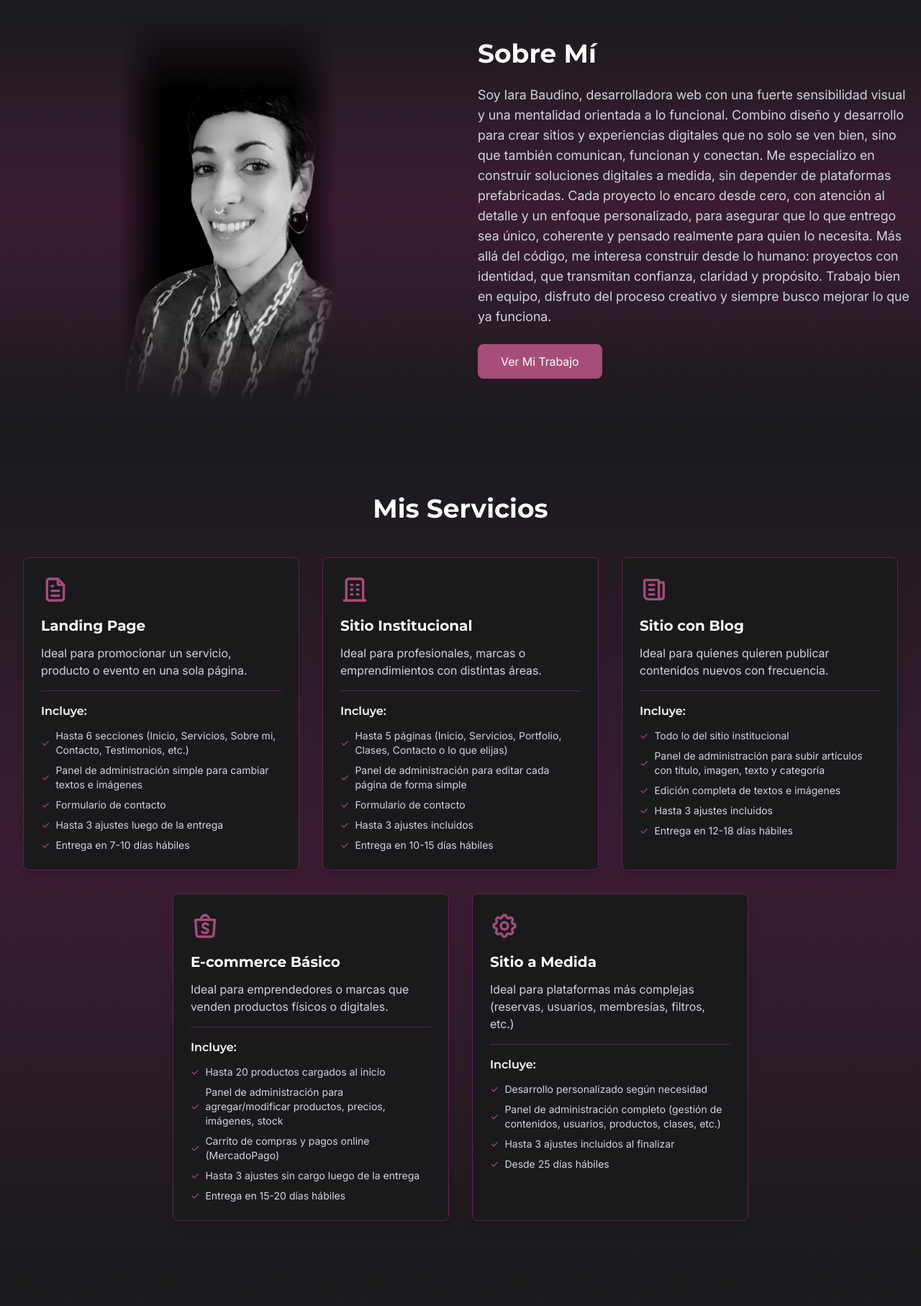
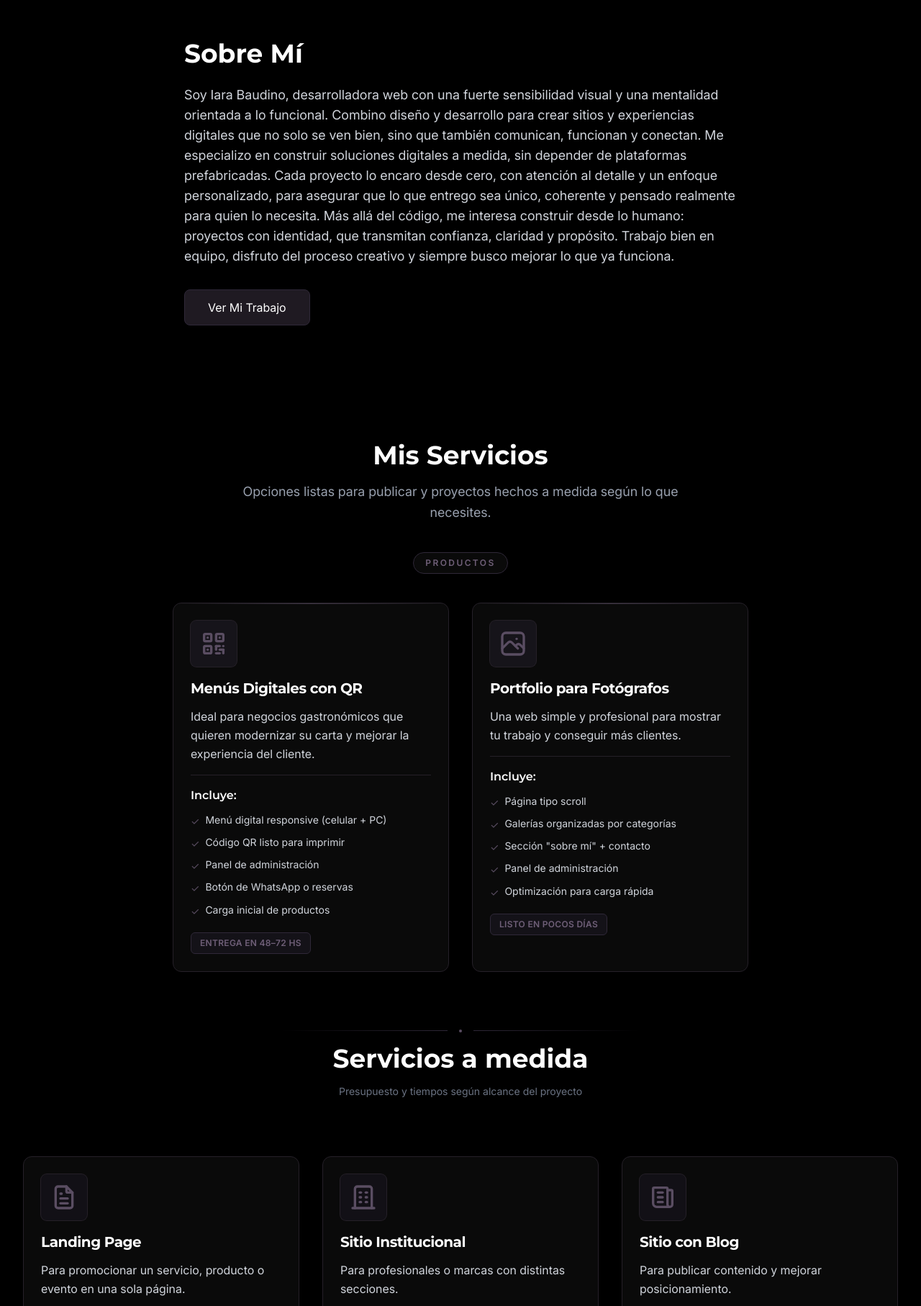
Before and after one commit to TheMigrantsCompany/landingmigrants, a Next.js app: page / in a window 1280 px wide. Shown: the part 826-2640 px from the top of the page at 72% size. Built offline with nearby package versions, Linux system fonts and the light colour scheme.

Commit message:
actualizacion

```diff
--- a/src/app/globals.css
+++ b/src/app/globals.css
@@ -1,12 +1,16 @@
 @import "tailwindcss";
 
 :root {
-  --color-primary-900: #1a1a1d;
-  --color-primary-800: #3b1c32;
-  --color-primary-600: #6a1e55;
-  --color-primary-400: #a64d79;
-  --background: var(--color-primary-900);
+  /* Base: negro; violeta solo como acento oscuro */
+  --background: #000000;
   --foreground: #ffffff;
+  --surface: #0a0a0a;
+  --surface-raised: #111111;
+  --border-subtle: #252028;
+  --accent: #5a4d62;
+  --accent-hover: #6f5f78;
+  --accent-cta: #1f1a22;
+  --accent-cta-hover: #2a232e;
   --font-sans: var(--font-geist-sans);
   --font-mono: var(--font-geist-mono);
 }
@@ -67,8 +71,8 @@ section::before {
   height: 150px;
   background: linear-gradient(
     to bottom,
-    rgba(26, 26, 29, 0.8) 0%,
-    rgba(26, 26, 29, 0.4) 40%,
+    rgba(0, 0, 0, 0.75) 0%,
+    rgba(0, 0, 0, 0.35) 40%,
     transparent 100%
   );
   pointer-events: none;
@@ -85,8 +89,8 @@ section::after {
   height: 150px;
   background: linear-gradient(
     to top,
-    rgba(26, 26, 29, 0.8) 0%,
-    rgba(26, 26, 29, 0.4) 40%,
+    rgba(0, 0, 0, 0.75) 0%,
+    rgba(0, 0, 0, 0.35) 40%,
     transparent 100%
   );
   pointer-events: none;
@@ -144,7 +148,7 @@ section > div {
 }
 
 .menu-lateral-opaco {
-  background: #1a1a1d !important;
+  background: #000000 !important;
   opacity: 1 !important;
 }
 
--- a/src/components/About.tsx
+++ b/src/components/About.tsx
@@ -1,32 +1,24 @@
 "use client";
 
-import Image from "next/image";
+export function About() {
+  const scrollToPortfolio = () => {
+    const portfolioSection = document.querySelector("#portfolio");
+    if (portfolioSection) {
+      portfolioSection.scrollIntoView({
+        behavior: "smooth",
+        block: "start",
+      });
+    }
+  };
 
-export function About() {
   return (
-    <section
-      id="about"
-      className="pt-8 pb-20 md:py-20 bg-gradient-to-b from-[#1A1A1D] via-[#3B1C32] to-[#1A1A1D]"
-    >
+    <section id="about" className="pt-8 pb-20 md:py-20 bg-black">
       <div className="container mx-auto px-4">
-        {/* MOBILE */}
-        <div className="block md:hidden">
-          <h2 className="text-3xl font-bold mb-4 text-white text-center">
+        <div className="max-w-3xl mx-auto text-center md:text-left">
+          <h2 className="text-3xl md:text-4xl font-bold mb-6 text-white">
             Sobre Mí
           </h2>
-          <div className="flex justify-center mb-6">
-            <div className="w-48 h-48 sm:w-64 sm:h-64 rounded-lg overflow-hidden flex items-center justify-center bg-[#3B1C32]">
-              <Image
-                src="/imagen portfolio 1.jpg"
-                alt="Foto de Iara Baudino"
-                width={256}
-                height={256}
-                className="object-cover w-full h-full shadow-lg fade-mask"
-                priority
-              />
-            </div>
-          </div>
-          <p className="text-gray-300 mb-6 text-lg text-center px-2">
+          <p className="text-gray-300 mb-8 text-lg">
             Soy Iara Baudino, desarrolladora web con una fuerte sensibilidad
             visual y una mentalidad orientada a lo funcional. Combino diseño y
             desarrollo para crear sitios y experiencias digitales que no solo se
@@ -40,64 +32,11 @@ export function About() {
             claridad y propósito. Trabajo bien en equipo, disfruto del proceso
             creativo y siempre busco mejorar lo que ya funciona.
           </p>
-          <div className="flex justify-center">
+          <div className="flex justify-center md:justify-start">
             <button
-              className="bg-[#A64D79] text-white px-8 py-3 rounded-lg hover:bg-[#6A1E55] transition-colors"
-              onClick={() => {
-                const portfolioSection = document.querySelector("#portfolio");
-                if (portfolioSection) {
-                  portfolioSection.scrollIntoView({
-                    behavior: "smooth",
-                    block: "start",
-                  });
-                }
-              }}
-            >
-              Ver Mi Trabajo
-            </button>
-          </div>
-        </div>
-        {/* DESKTOP */}
-        <div className="hidden md:flex md:flex-row items-center gap-12">
-          <div className="md:w-1/2 flex justify-center items-center">
-            <div className="flex justify-center items-center w-full h-[400px]">
-              <Image
-                src="/imagen portfolio 1.jpg"
-                alt="Foto de Iara Baudino"
-                width={300}
-                height={300}
-                className="shadow-lg object-cover bg-[#3B1C32] fade-mask"
-                priority
-              />
-            </div>
-          </div>
-          <div className="md:w-1/2">
-            <h2 className="text-4xl font-bold mb-6 text-white">Sobre Mí</h2>
-            <p className="text-gray-300 mb-6 text-lg whitespace-pre-line">
-              Soy Iara Baudino, desarrolladora web con una fuerte sensibilidad
-              visual y una mentalidad orientada a lo funcional. Combino diseño y
-              desarrollo para crear sitios y experiencias digitales que no solo
-              se ven bien, sino que también comunican, funcionan y conectan. Me
-              especializo en construir soluciones digitales a medida, sin
-              depender de plataformas prefabricadas. Cada proyecto lo encaro
-              desde cero, con atención al detalle y un enfoque personalizado,
-              para asegurar que lo que entrego sea único, coherente y pensado
-              realmente para quien lo necesita. Más allá del código, me interesa
-              construir desde lo humano: proyectos con identidad, que transmitan
-              confianza, claridad y propósito. Trabajo bien en equipo, disfruto
-              del proceso creativo y siempre busco mejorar lo que ya funciona.
-            </p>
-            <button
-              className="bg-[#A64D79] text-white px-8 py-3 rounded-lg hover:bg-[#6A1E55] transition-colors"
-              onClick={() => {
-                const portfolioSection = document.querySelector("#portfolio");
-                if (portfolioSection) {
-                  portfolioSection.scrollIntoView({
-                    behavior: "smooth",
-                    block: "start",
-                  });
-                }
-              }}
+              type="button"
+              className="bg-[#1f1a22] text-white px-8 py-3 rounded-lg border border-[#2f2838] hover:bg-[#2a232e] hover:border-[#3d3545] transition-colors"
+              onClick={scrollToPortfolio}
             >
               Ver Mi Trabajo
             </button>
--- a/src/components/CallToAction.tsx
+++ b/src/components/CallToAction.tsx
@@ -25,7 +25,7 @@ export function CallToAction() {
   };
 
   return (
-    <section className="py-20 bg-gradient-to-b from-[#1A1A1D] via-[#3B1C32] to-[#1A1A1D]">
+    <section className="py-20 bg-black border-t border-[#1a181c]">
       <div className="container mx-auto px-4 text-center">
         <h2 className="text-4xl font-bold text-white mb-6">{content.title}</h2>
         <p className="text-xl text-white/90 mb-8 max-w-2xl mx-auto">
@@ -33,7 +33,7 @@ export function CallToAction() {
         </p>
         <button
           onClick={content.onButtonClick}
-          className="bg-[#1A1A1D] text-white px-8 py-4 rounded-lg text-lg font-bold hover:bg-[#3B1C32] transition-colors"
+          className="bg-[#1f1a22] text-white px-8 py-4 rounded-lg text-lg font-bold border border-[#2f2838] hover:bg-[#2a232e] hover:border-[#3d3545] transition-colors"
         >
           {content.buttonText}
         </button>
--- a/src/components/Footer.tsx
+++ b/src/components/Footer.tsx
@@ -3,7 +3,7 @@ import { IconPhone, IconMail } from "@tabler/icons-react";
 
 export default function Footer() {
   return (
-    <footer className="w-full bg-[#1A1A1D] border-t border-[#3B1C32] py-6 relative z-50">
+    <footer className="w-full bg-black border-t border-[#1a181c] py-6 relative z-50">
       <div className="container mx-auto px-4 flex flex-col md:flex-row items-center justify-between text-gray-400 text-sm gap-2">
         <div className="flex flex-col md:flex-row md:items-center gap-2">
           <a
--- a/src/components/Services.tsx
+++ b/src/components/Services.tsx
@@ -6,6 +6,8 @@ import {
   IconBrandShopee,
   IconSettings,
   IconNews,
+  IconQrcode,
+  IconPhoto,
 } from "@tabler/icons-react";
 
 interface Service {
@@ -13,112 +15,173 @@ interface Service {
   title: string;
   shortDescription: string;
   features: string[];
+  footerNote?: string;
 }
 
 export function Services() {
-  const services: Service[] = [
+  const products: Service[] = [
+    {
+      icon: <IconQrcode size={40} />,
+      title: "Menús Digitales con QR",
+      shortDescription:
+        "Ideal para negocios gastronómicos que quieren modernizar su carta y mejorar la experiencia del cliente.",
+      features: [
+        "Menú digital responsive (celular + PC)",
+        "Código QR listo para imprimir",
+        "Panel de administración",
+        "Botón de WhatsApp o reservas",
+        "Carga inicial de productos",
+      ],
+      footerNote: "Entrega en 48–72 hs",
+    },
+    {
+      icon: <IconPhoto size={40} />,
+      title: "Portfolio para Fotógrafos",
+      shortDescription:
+        "Una web simple y profesional para mostrar tu trabajo y conseguir más clientes.",
+      features: [
+        "Página tipo scroll",
+        "Galerías organizadas por categorías",
+        'Sección "sobre mí" + contacto',
+        "Panel de administración",
+        "Optimización para carga rápida",
+      ],
+      footerNote: "Listo en pocos días",
+    },
+  ];
+
+  const customServices: Service[] = [
     {
       icon: <IconFileText size={40} />,
       title: "Landing Page",
       shortDescription:
-        "Ideal para promocionar un servicio, producto o evento en una sola página.",
-      features: [
-        "Hasta 6 secciones (Inicio, Servicios, Sobre mi, Contacto, Testimonios, etc.)",
-        "Panel de administración simple para cambiar textos e imágenes",
-        "Formulario de contacto",
-        "Hasta 3 ajustes luego de la entrega",
-        "Entrega en 7-10 días hábiles",
-      ],
+        "Para promocionar un servicio, producto o evento en una sola página.",
+      features: [],
     },
     {
       icon: <IconBuilding size={40} />,
       title: "Sitio Institucional",
-      shortDescription:
-        "Ideal para profesionales, marcas o emprendimientos con distintas áreas.",
-      features: [
-        "Hasta 5 páginas (Inicio, Servicios, Portfolio, Clases, Contacto o lo que elijas)",
-        "Panel de administración para editar cada página de forma simple",
-        "Formulario de contacto",
-        "Hasta 3 ajustes incluidos",
-        "Entrega en 10-15 días hábiles",
-      ],
+      shortDescription: "Para profesionales o marcas con distintas secciones.",
+      features: [],
     },
     {
       icon: <IconNews size={40} />,
       title: "Sitio con Blog",
-      shortDescription:
-        "Ideal para quienes quieren publicar contenidos nuevos con frecuencia.",
-      features: [
-        "Todo lo del sitio institucional",
-        "Panel de administración para subir artículos con título, imagen, texto y categoría",
-        "Edición completa de textos e imágenes",
-        "Hasta 3 ajustes incluidos",
-        "Entrega en 12-18 días hábiles",
-      ],
+      shortDescription: "Para publicar contenido y mejorar posicionamiento.",
+      features: [],
     },
     {
       icon: <IconBrandShopee size={40} />,
-      title: "E-commerce Básico",
-      shortDescription:
-        "Ideal para emprendedores o marcas que venden productos físicos o digitales.",
-      features: [
-        "Hasta 20 productos cargados al inicio",
-        "Panel de administración para agregar/modificar productos, precios, imágenes, stock",
-        "Carrito de compras y pagos online (MercadoPago)",
-        "Hasta 3 ajustes sin cargo luego de la entrega",
-        "Entrega en 15-20 días hábiles",
-      ],
+      title: "E-commerce",
+      shortDescription: "Para vender productos online con pagos integrados.",
+      features: [],
     },
     {
       icon: <IconSettings size={40} />,
       title: "Sitio a Medida",
       shortDescription:
-        "Ideal para plataformas más complejas (reservas, usuarios, membresías, filtros, etc.)",
-      features: [
-        "Desarrollo personalizado según necesidad",
-        "Panel de administración completo (gestión de contenidos, usuarios, productos, clases, etc.)",
-        "Hasta 3 ajustes incluidos al finalizar",
-        "Desde 25 días hábiles",
-      ],
+        "Para proyectos más complejos con funcionalidades específicas.",
+      features: [],
     },
   ];
 
+  const renderCard = (service: Service) => {
+    const isProduct = service.features.length > 0;
+
     return (
-    <section
-      id="servicios"
-      className="py-20 bg-gradient-to-b from-[#1A1A1D] via-[#3B1C32] to-[#1A1A1D]"
+      <div
+        key={service.title}
+        className="group bg-[#0a0a0a] p-6 rounded-xl shadow-lg transition-all duration-300 border border-[#252028] relative overflow-hidden w-full max-w-sm hover:border-[#3d3545] hover:shadow-xl hover:-translate-y-0.5"
       >
-      <div className="container mx-auto px-4">
-        <h2 className="text-4xl font-bold text-center mb-12 text-white">
-          Mis Servicios
-        </h2>
-        <div className="flex flex-wrap justify-center gap-8">
-          {services.map((service, index) => (
+        {isProduct && (
           <div
-              key={index}
-              className="bg-[#1A1A1D] p-6 rounded-lg shadow-lg hover:shadow-xl transition-all duration-300 border border-[#6A1E55] relative overflow-hidden w-full max-w-sm"
+            className="absolute top-0 left-0 right-0 h-px bg-gradient-to-r from-transparent via-[#5a4d62]/70 to-transparent"
+            aria-hidden
+          />
+        )}
+        <div
+          className={`mb-4 inline-flex rounded-lg p-3 ring-1 ring-[#252028] ${isProduct ? "bg-[#16141a]" : "bg-[#121016]"}`}
         >
-              <div className="text-[#A64D79] mb-4">{service.icon}</div>
-              <h3 className="text-xl font-bold mb-3 text-white">
+          <div className="text-[#5a4d62] transition-colors duration-300 group-hover:text-[#6f5f78]">
+            {service.icon}
+          </div>
+        </div>
+        <h3 className="text-xl font-bold mb-3 text-white tracking-tight">
           {service.title}
         </h3>
-              <p className="text-gray-300 mb-4">{service.shortDescription}</p>
-              <div className="border-t border-[#6A1E55] pt-4 mt-2">
+        <p className="text-gray-300 mb-4 leading-relaxed">{service.shortDescription}</p>
+        {service.features.length > 0 && (
+          <div className="border-t border-[#252028] pt-4 mt-2">
             <h4 className="font-semibold text-white mb-3">Incluye:</h4>
-                <ul className="space-y-2">
+            <ul className="space-y-2.5">
               {service.features.map((feature, featureIndex) => (
                 <li
                   key={featureIndex}
-                      className="text-gray-300 text-sm flex items-center"
+                  className="text-gray-300 text-sm flex items-start gap-2 leading-snug"
                 >
-                      <span className="text-[#A64D79] mr-2">✓</span>
+                  <span className="text-[#5a4d62] mt-0.5 shrink-0" aria-hidden>
+                    ✓
+                  </span>
                   {feature}
                 </li>
               ))}
             </ul>
+            {service.footerNote && (
+              <p className="mt-5 inline-flex items-center rounded-md border border-[#2f2838] bg-[#141218] px-3 py-1.5 text-xs font-semibold uppercase tracking-wide text-[#6f5f78]">
+                {service.footerNote}
+              </p>
+            )}
           </div>
+        )}
       </div>
-          ))}
+    );
+  };
+
+  return (
+    <section id="servicios" className="relative py-20 bg-black overflow-hidden">
+      <div
+        className="pointer-events-none absolute inset-0 bg-[radial-gradient(ellipse_85%_55%_at_50%_-15%,rgba(90,77,98,0.14),transparent_55%)]"
+        aria-hidden
+      />
+      <div className="container relative mx-auto px-4">
+        <h2 className="text-4xl font-bold text-center mb-4 text-white">
+          Mis Servicios
+        </h2>
+        <p className="text-center text-gray-400 max-w-2xl mx-auto mb-10 text-base md:text-lg leading-relaxed">
+          Opciones listas para publicar y proyectos hechos a medida según lo que
+          necesites.
+        </p>
+
+        <div className="w-full flex justify-center mb-10">
+          <span className="inline-flex items-center rounded-full border border-[#2f2838] bg-[#0a0a0a] px-4 py-1.5 text-xs font-semibold uppercase tracking-[0.2em] text-[#6f5f78]">
+            Productos
+          </span>
+        </div>
+
+        <div className="flex flex-wrap justify-center gap-8">
+          {products.map(renderCard)}
+
+          <div className="w-full flex flex-col items-center gap-4 my-6 md:my-12">
+            <div className="flex w-full max-w-lg items-center gap-4 px-2">
+              <div
+                className="h-px flex-1 bg-gradient-to-r from-transparent to-[#2f2838]"
+                aria-hidden
+              />
+              <div className="h-1 w-1 shrink-0 rounded-full bg-[#5a4d62]" aria-hidden />
+              <div
+                className="h-px flex-1 bg-gradient-to-l from-transparent to-[#2f2838]"
+                aria-hidden
+              />
+            </div>
+            <h3 className="text-center text-2xl sm:text-3xl md:text-4xl font-bold text-white px-2">
+              Servicios a medida
+            </h3>
+            <p className="text-center text-sm text-gray-500 max-w-md">
+              Presupuesto y tiempos según alcance del proyecto
+            </p>
+          </div>
+
+          {customServices.map(renderCard)}
         </div>
       </div>
     </section>
--- a/src/components/Testimonials.tsx
+++ b/src/components/Testimonials.tsx
@@ -32,7 +32,7 @@ export function Testimonials() {
   return (
     <section
       id="testimonials"
-      className="py-20 bg-gradient-to-b from-[#1A1A1D] via-[#3B1C32] to-[#1A1A1D]"
+      className="py-20 bg-black"
     >
       <div className="container mx-auto px-4">
         <h2 className="text-4xl font-bold text-center mb-12 text-white">
@@ -50,7 +50,7 @@ export function Testimonials() {
             return (
               <div
                 key={idx}
-                className="bg-[#1A1A1D] p-8 rounded-xl shadow-lg border border-[#6A1E55]"
+                className="bg-[#0a0a0a] p-8 rounded-xl shadow-lg border border-[#252028]"
               >
                 <div className="mb-4">
                   <h3 className="font-bold text-lg text-white">
@@ -67,7 +67,7 @@ export function Testimonials() {
                     {showShort ? shortText : testimonial.content}
                     {isTextLong && (
                       <button
-                        className="ml-2 text-[#A64D79] underline"
+                        className="ml-2 text-[#6f5f78] underline"
                         onClick={() =>
                           setExpanded(expanded === idx ? null : idx)
                         }
```
Also changed, not shown: src/components/Contact.tsx (+11 -11 lines), src/components/Hero.tsx (+10 -81 lines), src/components/Navbar.tsx (+6 -6 lines), src/components/Portfolio.tsx (+23 -11 lines), 2 other files (tests, documents, lock files or other folders). Lines whose indentation alone changed are shown as unchanged.
